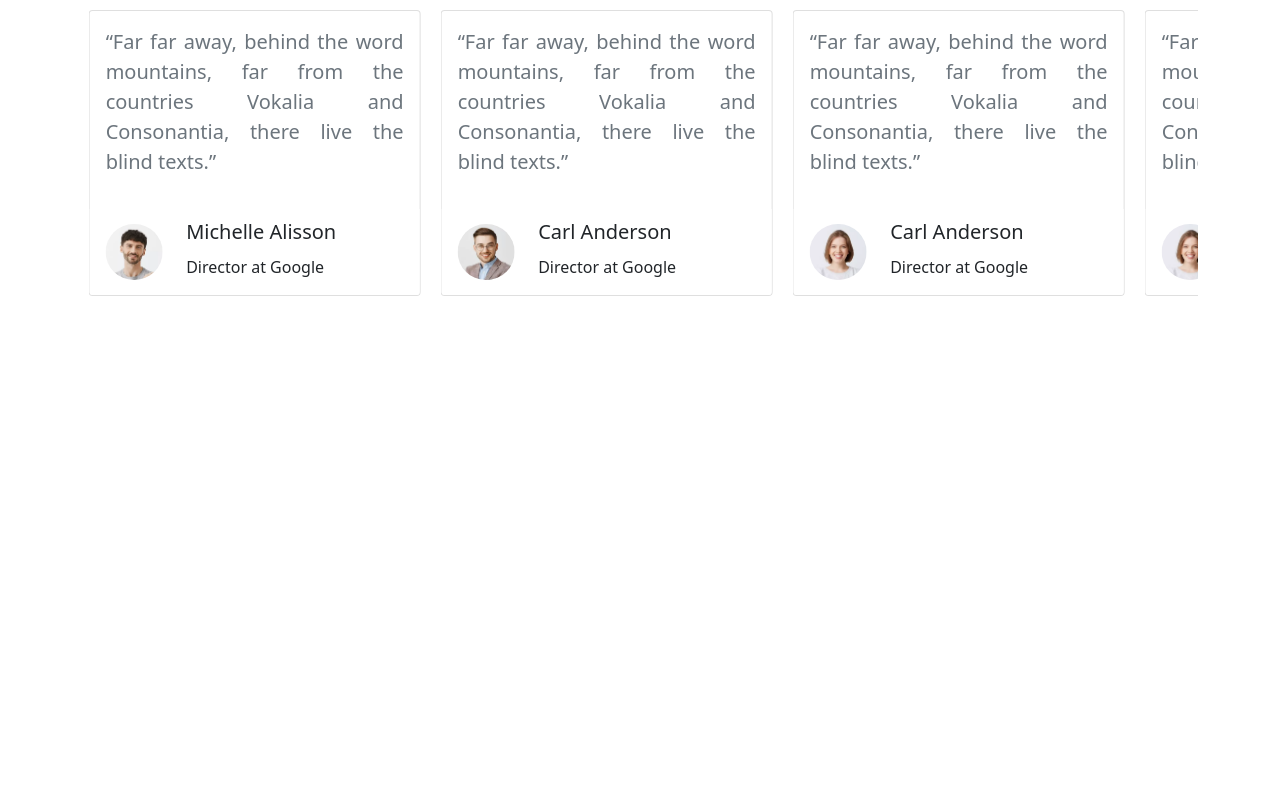
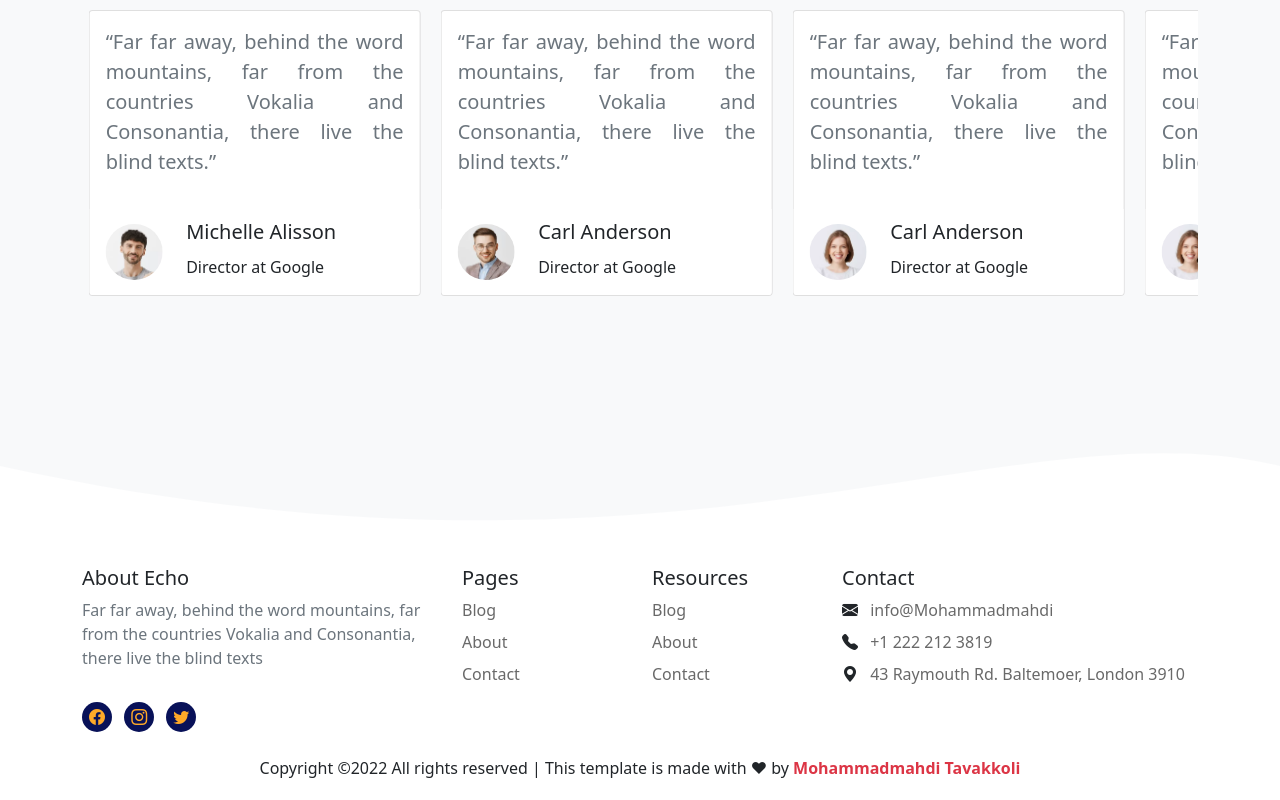
Before and after one commit to mm-tvkl/Complete-Project-5, a website: page html/aboutUs.html in a window 1280 px wide. Shown: the part 2457-3257 px from the top of the page. Before the commit the page ends 2825 px from the top, so only its background shows below. Drawn offline with nearby package versions, Linux system fonts and the light colour scheme; files whose address does not match are found by name.

Commit message:
Footer added to "aboutUs.html"

```diff
--- a/html/aboutUs.html
+++ b/html/aboutUs.html
@@ -224,17 +224,16 @@
                     </div>
                 </div>
             </div>
+            <section>
+                <br><br>
+                <br><br>
+            </section>
         </div>
-    </section>
-
-    <section>
-        <br><br>
-        <br><br>
     </section>
 
     <!-- Testimonials -->
     <section>
-        <div class="container-fluid bg-white py-5">
+        <div class="container-fluid bg-light py-5">
             <div class="container">
                 <!-- Title Section -->
                 <div class="row justify-content-center">
@@ -398,6 +397,91 @@
             </div>
         </div>
     </section>
+
+    <!-- Footer -->
+    <footer>
+        <div class="container-fluid bg-light p-0 pt-5">
+            <div style="height: 150px; overflow: hidden;"><svg viewBox="0 0 500 150" preserveAspectRatio="none"
+                    style="height: 100%; width: 100%;">
+                    <path d="M0.00,49.98 C266.64,199.84 394.19,-15.27 500.00,49.98 L500.00,150.00 L0.00,150.00 Z"
+                        style="stroke: none; fill: #fff;"></path>
+                </svg></div>
+            <div class="container-fluid bg-white pb-1">
+                <div class="container">
+                    <div class="row">
+                        <!-- About Echo -->
+                        <div class="col-lg-4 col-sm-12 col-md-6">
+                            <h5>About Echo</h5>
+                            <p class="text-muted">
+                                Far far away, behind the word mountains, far from the countries Vokalia and Consonantia,
+                                there live the blind texts
+                            </p>
+                        </div>
+
+                        <!-- Pages -->
+                        <div class="col-lg-2 col-sm-12 col-md-6">
+                            <h5>Pages</h5>
+                            <ul class="list-unstyled">
+                                <li class="my-2"><a href="#" class="footer-link">Blog</a></li>
+                                <li class="my-2"><a href="#" class="footer-link">About</a></li>
+                                <li class="my-2"><a href="#" class="footer-link">Contact</a></li>
+                            </ul>
+                        </div>
+
+                        <!-- Resources -->
+                        <div class="col-lg-2 col-sm-12 col-md-6">
+                            <h5>Resources</h5>
+                            <ul class="list-unstyled">
+                                <li class="my-2"><a href="#" class="footer-link">Blog</a></li>
+                                <li class="my-2"><a href="#" class="footer-link">About</a></li>
+                                <li class="my-2"><a href="#" class="footer-link">Contact</a></li>
+                            </ul>
+                        </div>
+
+                        <!-- Contact -->
+                        <div class="col-lg-4 col-sm-12 col-md-6">
+                            <h5>Contact</h5>
+                            <ul class="list-unstyled">
+                                <li class="my-2">
+                                    <i class="bi bi-envelope-fill"></i>
+                                    <a href="#" class="ms-2 footer-link">info@Mohammadmahdi</a>
+                                </li>
+                                <li class="my-2">
+                                    <i class="bi bi-telephone-fill"></i>
+                                    <a href="#" class="ms-2 footer-link">+1 222 212 3819</a>
+                                </li>
+                                <li class="my-2">
+                                    <i class="bi bi-geo-alt-fill"></i>
+                                    <a href="#" class="ms-2 footer-link">43 Raymouth Rd. Baltemoer, London 3910</a>
+                                </li>
+                            </ul>
+                        </div>
+                    </div>
+                    <span class="social-media">
+                        <a href="#">
+                            <i class="bi bi-facebook"></i>
+                        </a>
+                    </span>
+                    <span class="social-media ms-2">
+                        <a href="#">
+                            <i class="bi bi-instagram"></i>
+                        </a>
+                    </span>
+                    <span class="social-media ms-2">
+                        <a href="#">
+                            <i class="bi bi-twitter"></i>
+                        </a>
+                    </span>
+                </div>
+                <div class="container pt-4 text-center">
+                    <p>
+                        Copyright ©2022 All rights reserved | This template is made with ❤ by <span
+                            class="fw-bolder text-danger">Mohammadmahdi Tavakkoli</span>
+                    </p>
+                </div>
+            </div>
+        </div>
+    </footer>
 </body>
 <!-- Bootstrap.min.js -->
 <script src="../node_modules/bootstrap/dist/js/bootstrap.bundle.min.js"></script>
```
